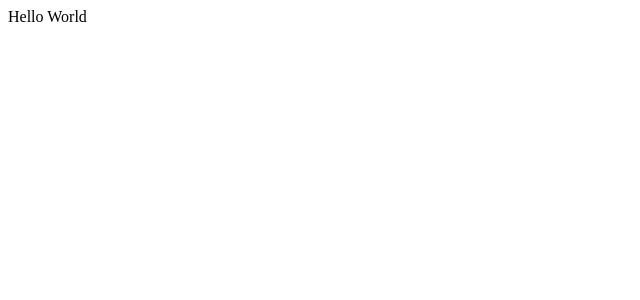
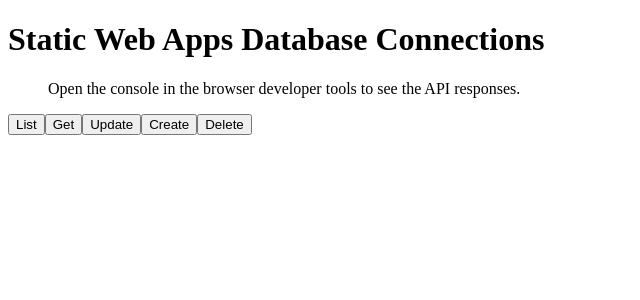
Before and after one commit to tjasz/idiomamigo, a React (Create React App) app: page / in a window 1280 px wide. Shown: the top 300 px of the page, without its empty margins (0-640 px from the left). Built offline with nearby package versions, Linux system fonts and the light colour scheme; the HTML template or start-up script is replaced by a standard one.

Commit message:
Add database config

```diff
--- a/src/App.js
+++ b/src/App.js
@@ -1,8 +1,78 @@
 import React from 'react';
 
 function App() {
-  const value = 'World';
-  return <div>Hello {value}</div>;
+  const list = async () => {
+    const endpoint = '/data-api/rest/Person';
+    const response = await fetch(endpoint);
+    const data = await response.json();
+    console.table(data.value);
+  };
+
+  const get = async () => {
+    const id = 1;
+    const endpoint = `/data-api/rest/Person/Id`;
+    const response = await fetch(`${endpoint}/${id}`);
+    const result = await response.json();
+    console.table(result.value);
+  };
+
+  const update = async () => {
+    const id = 1;
+    const data = {
+      Name: "Molly"
+    };
+
+    const endpoint = '/data-api/rest/Person/Id';
+    const response = await fetch(`${endpoint}/${id}`, {
+      method: "PUT",
+      headers: { "Content-Type": "application/json" },
+      body: JSON.stringify(data)
+    });
+    const result = await response.json();
+    console.table(result.value);
+  };
+
+  const create = async () => {
+    const data = {
+      Name: "Pedro"
+    };
+
+    const endpoint = `/data-api/rest/Person/`;
+    const response = await fetch(endpoint, {
+      method: "POST",
+      headers: { "Content-Type": "application/json" },
+      body: JSON.stringify(data)
+    });
+    const result = await response.json();
+    console.table(result.value);
+  };
+
+  const del = async () => {
+    const id = 3;
+    const endpoint = '/data-api/rest/Person/Id';
+    const response = await fetch(`${endpoint}/${id}`, {
+      method: "DELETE"
+    });
+    if (response.ok) {
+      console.log(`Record deleted: ${id}`)
+    } else {
+      console.log(response);
+    }
+  };
+
+  return <div>
+    <h1>Static Web Apps Database Connections</h1>
+    <blockquote>
+      Open the console in the browser developer tools to see the API responses.
+    </blockquote>
+    <div>
+      <button id="list" onClick={list}>List</button>
+      <button id="get" onClick={get}>Get</button>
+      <button id="update" onClick={update}>Update</button>
+      <button id="create" onClick={create}>Create</button>
+      <button id="delete" onClick={del}>Delete</button>
+    </div>
+  </div>;
 }
 
 export default App;
```
Also changed, not shown: swa-db-connections/staticwebapp.database.config.json (added, +46 -0 lines), 1 other file (tests, documents, lock files or other folders).
